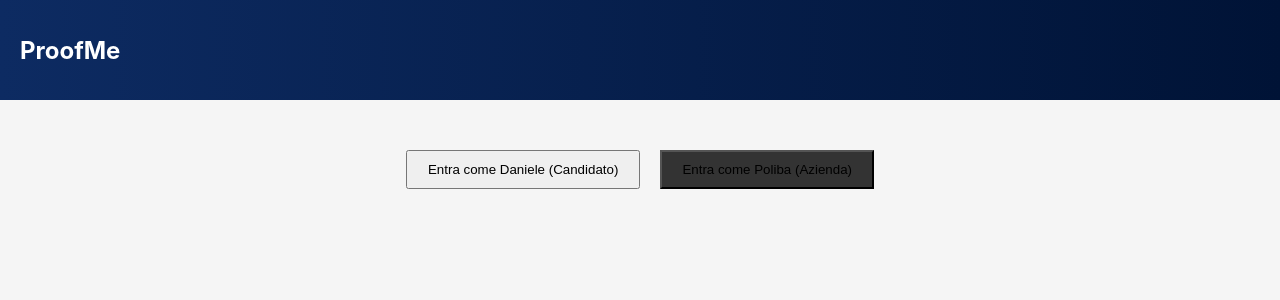
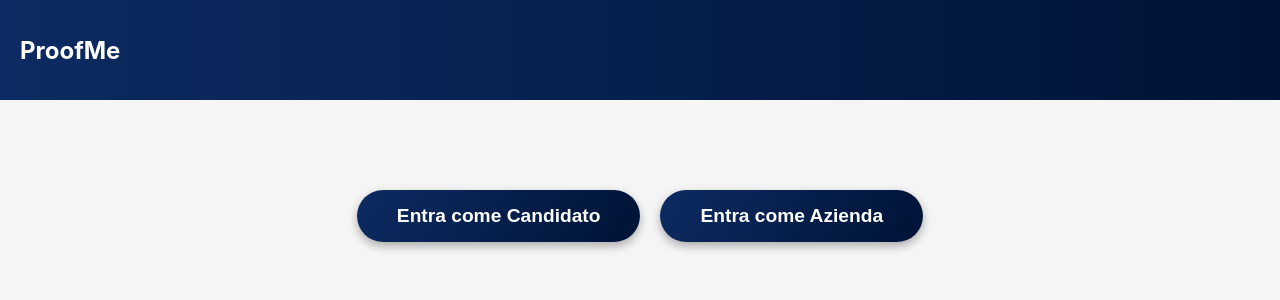
Before and after one commit to LilPessy/ProofMe, a React (Vite) app in the folder client/: page / in a window 1280 px wide. Shown: the top 300 px of the page. Built offline with nearby package versions, Linux system fonts and the light colour scheme; a web font is replaced by a local one.

Commit message:
Aggiunto stile per bottoni login

```diff
--- a/client/src/pages/Login.jsx
+++ b/client/src/pages/Login.jsx
@@ -1,5 +1,6 @@
 import { useNavigate } from 'react-router-dom';
 import Navbar from '../components/Navbar';
+import Button from '../components/Button';
 
 function Login() {
   const navigate = useNavigate();
@@ -23,15 +24,9 @@ function Login() {
         <div style={{ textAlign: 'center', marginTop: '50px' }}>
 
         <div style={{ display: 'flex', gap: '20px', justifyContent: 'center' }}>
-            {/* Bottone per entrare come Candidato */}
-            <button onClick={() => handleLogin('candidato')} style={{padding: '10px 20px'}}>
-            Entra come Daniele (Candidato)
-            </button>
 
-            {/* Bottone per entrare come Azienda (Opzionale, per testare l'altra vista) */}
-            <button onClick={() => handleLogin('azienda')} style={{padding: '10px 20px', backgroundColor: '#333'}}>
-            Entra come Poliba (Azienda)
-            </button>
+            <Button content="Entra come Candidato" callback={() => handleLogin('candidato')} />
+            <Button content="Entra come Azienda" callback={() => handleLogin('azienda')} />
         </div>
         </div>
     </>
```
